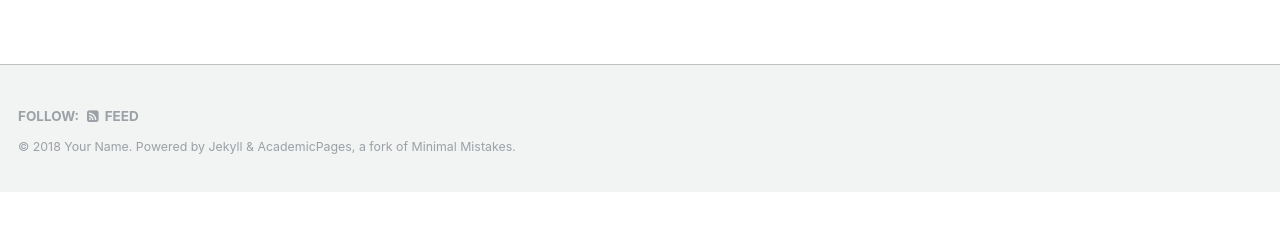
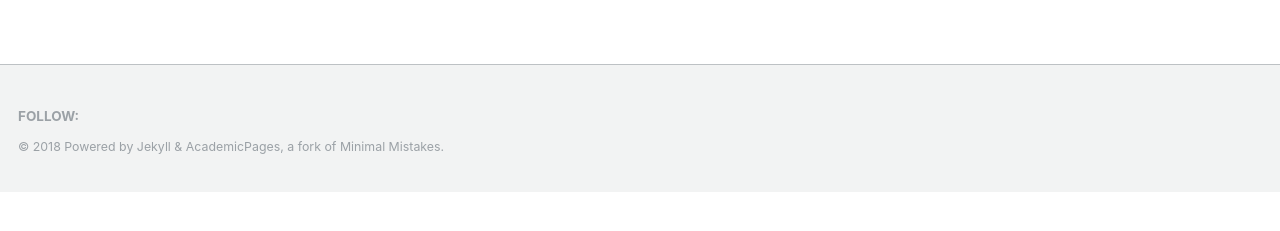
Before and after one commit to grushaprasad/grushaprasad.github.io, a Jekyll site: the page built from _pages/about.md, in a window 1280 px wide. Shown: the part 600-831 px from the top of the page. Built offline with Jekyll 4.4.1, drawn with Linux system fonts in a browser that asks for light colours.

Commit message:
trying stuff

```diff
--- a/_includes/footer.html
+++ b/_includes/footer.html
@@ -17,8 +17,7 @@
     {% if site.author.bitbucket %}
       <li><a href="http://bitbucket.org/{{ site.author.bitbucket }}"><i class="fa fa-fw fa-bitbucket" aria-hidden="true"></i> Bitbucket</a></li>
     {% endif %}
-    <li><a href="{% if site.atom_feed.path %}{{ site.atom_feed.path }}{% else %}{{ base_path }}/feed.xml{% endif %}"><i class="fa fa-fw fa-rss-square" aria-hidden="true"></i> {{ site.data.ui-text[site.locale].feed_label | default: "Feed" }}</a></li>
   </ul>
 </div>
 
-<div class="page__footer-copyright">&copy; {{ site.time | date: '%Y' }} {{ site.name | default: site.title }}. {{ site.data.ui-text[site.locale].powered_by | default: "Powered by" }} <a href="http://jekyllrb.com" rel="nofollow">Jekyll</a> &amp; <a href="https://github.com/academicpages/academicpages.github.io">AcademicPages</a>, a fork of <a href="https://mademistakes.com/work/minimal-mistakes-jekyll-theme/" rel="nofollow">Minimal Mistakes</a>.</div>
+<div class="page__footer-copyright">&copy; {{ site.time | date: '%Y' }}  {{ site.data.ui-text[site.locale].powered_by | default: "Powered by" }} <a href="http://jekyllrb.com" rel="nofollow">Jekyll</a> &amp; <a href="https://github.com/academicpages/academicpages.github.io">AcademicPages</a>, a fork of <a href="https://mademistakes.com/work/minimal-mistakes-jekyll-theme/" rel="nofollow">Minimal Mistakes</a>.</div>
```
